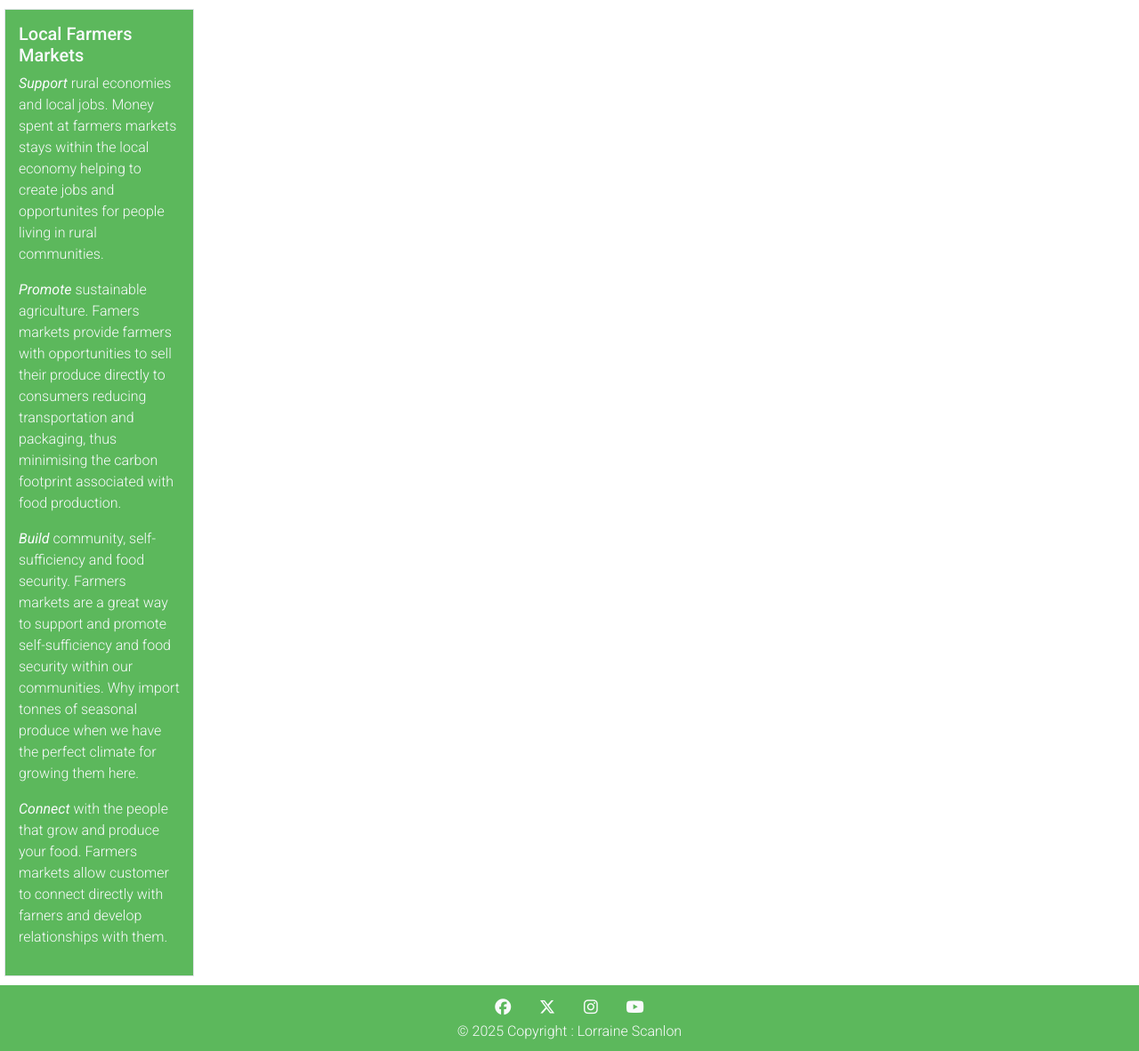
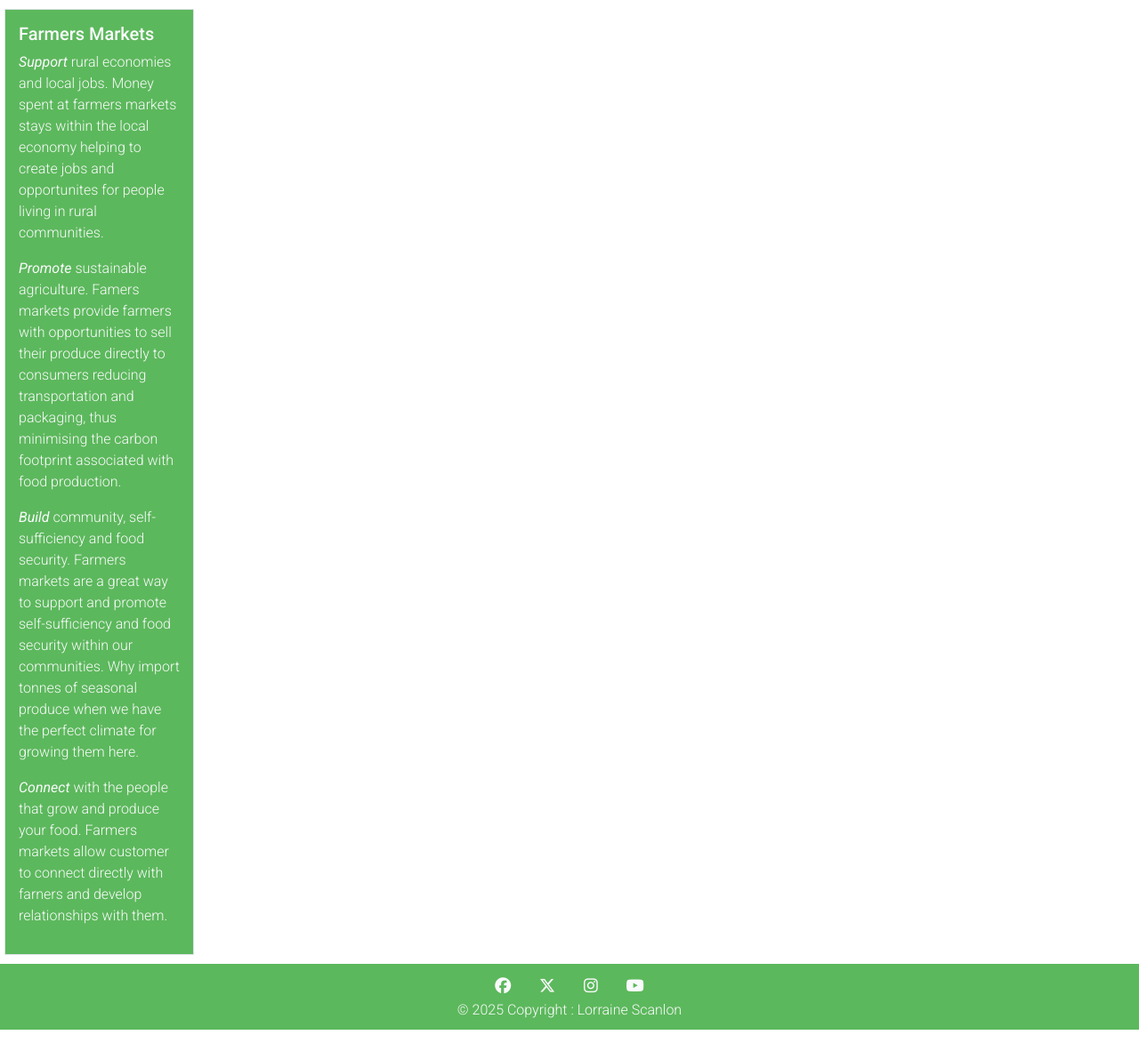
Before and after one commit to lorrainescanlon/farmers-market-review, a Django app: template markets_review/templates/markets_review/index.html in a window 1280 px wide. Shown: the part 275-1457 px from the top of the page at 89% size. After the commit the page ends 1433 px from the top, so only its background shows below. Run offline with Django 4.2, Linux system fonts and the light colour scheme; the template is opened without the code that fills it, so the values that code supplies are empty.

Commit message:
Update to market model. removed review_rating field as it is unused, review ratings are calculated when a view is called and not stored in the database

```diff
--- a/markets_review/models.py
+++ b/markets_review/models.py
@@ -20,7 +20,6 @@ class Market(models.Model):
     content = models.TextField()
     created_on = models.DateTimeField(auto_now_add=True)
     status = models.IntegerField(choices=STATUS, default=0)
-    review_rating = models.IntegerField()
 
     class Meta:
         ordering = ["-created_on"]
--- a/markets_review/templates/markets_review/index.html
+++ b/markets_review/templates/markets_review/index.html
@@ -20,7 +20,7 @@
   <div class="row">
     <!-- Newsletter -->
     <div class="news-bar col-2 border news-sbar d-none d-md-block">
-      <div><h5>Local Farmers Markets</h5></div>
+      <div><h5>Farmers Markets</h5></div>
       <div><p><strong><i>Support</i></strong> rural economies and local jobs. Money spent at farmers markets
         stays within the local economy helping to create jobs and opportunites for people living in rural communities.</p></div>
       <div><p><strong><i>Promote</i></strong> sustainable agriculture. Famers markets provide farmers with
```
Also changed, not shown: markets_review/migrations/0013_remove_market_review_rating.py (added).
